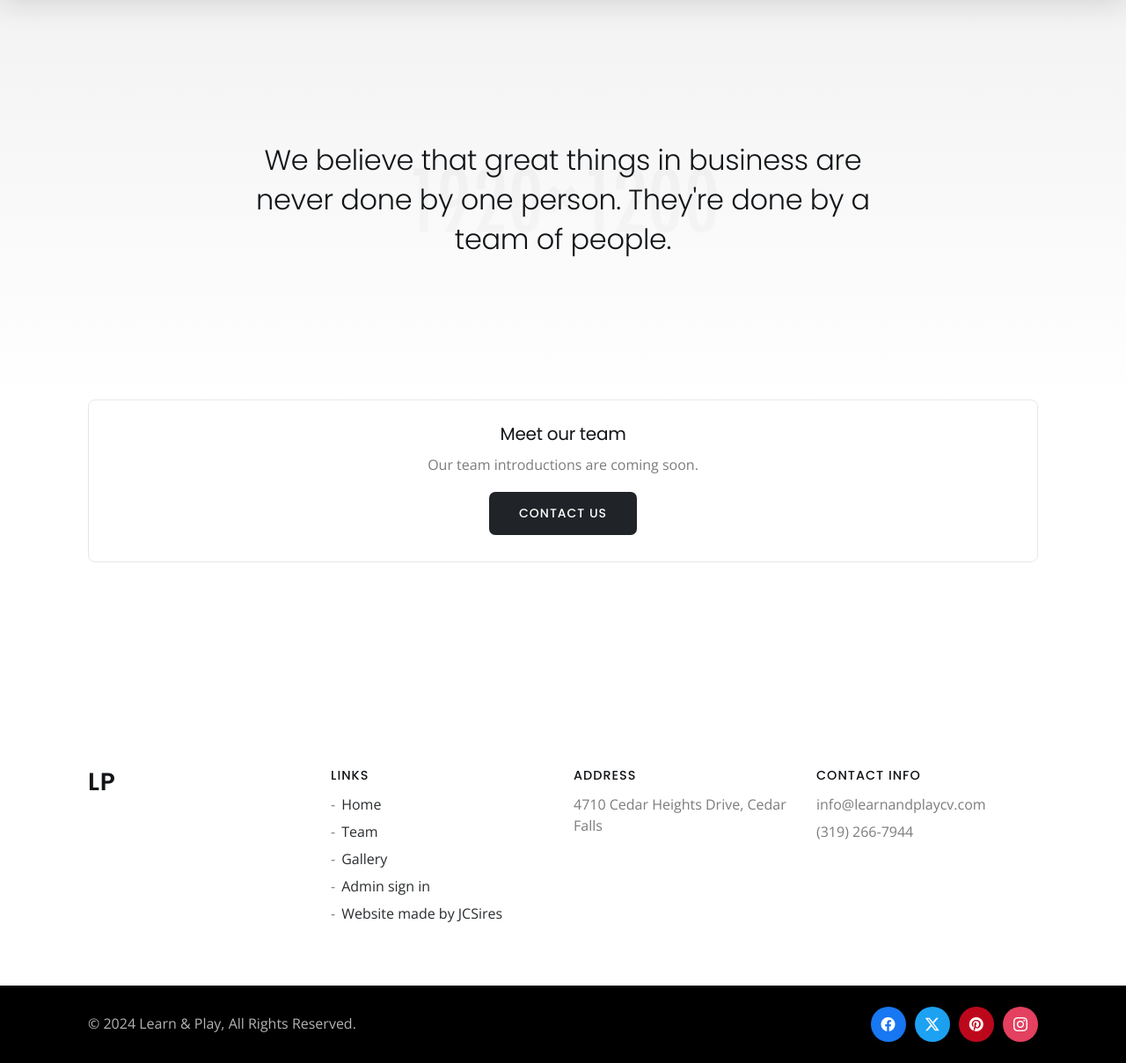
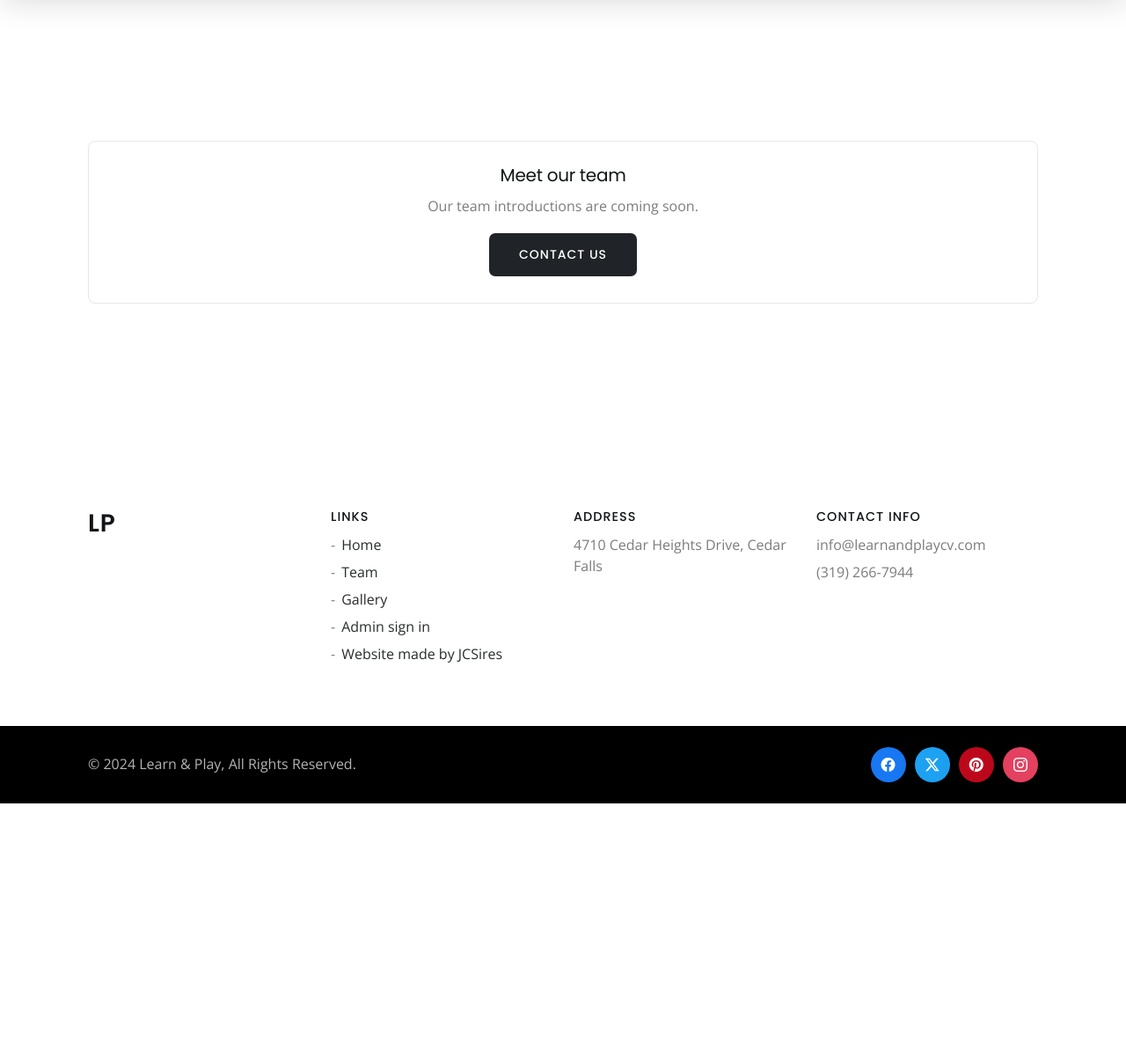
Before and after one commit to Jonathansires/learnandplaycv.com, a FastAPI app: page /team in a window 1280 px wide. Shown: the part 80-1288 px from the top of the page at 88% size. After the commit the page ends 993 px from the top, so only its background shows below. Run offline with FastAPI, Linux system fonts and the light colour scheme; data that the repository does not hold is empty; some libraries are stand-ins or nearby versions.

Commit message:
Update team.html

```diff
--- a/templates/team.html
+++ b/templates/team.html
@@ -1,19 +1,7 @@
 {% extends "people_base.html" %}
 {% block content %}
-		<div class="section-lg bg-image bg-image-gradient-top" data-bg-src="/static/assets/images/background.jpg">
-			<div class="bg-white-07">
-				<div class="container">
-					<div class="row g-4">
-						<div class="col-12 col-md-10 offset-md-1 col-lg-8 offset-lg-2 text-center">
-							<h2 class="fw-light m-0">We believe that great things in business are never done by one person. They're done by a team of people.</h2>
-						</div>
-					</div><!-- end row -->
-				</div><!-- end container -->
-			</div>
-		</div>
-
         <!-- Team section -->
-        <div class="section-lg pt-0">
+        <div class="section-lg">
             <div class="container">
                 <div class="row g-4 text-center">
                     {% for employee in employees %}
```
